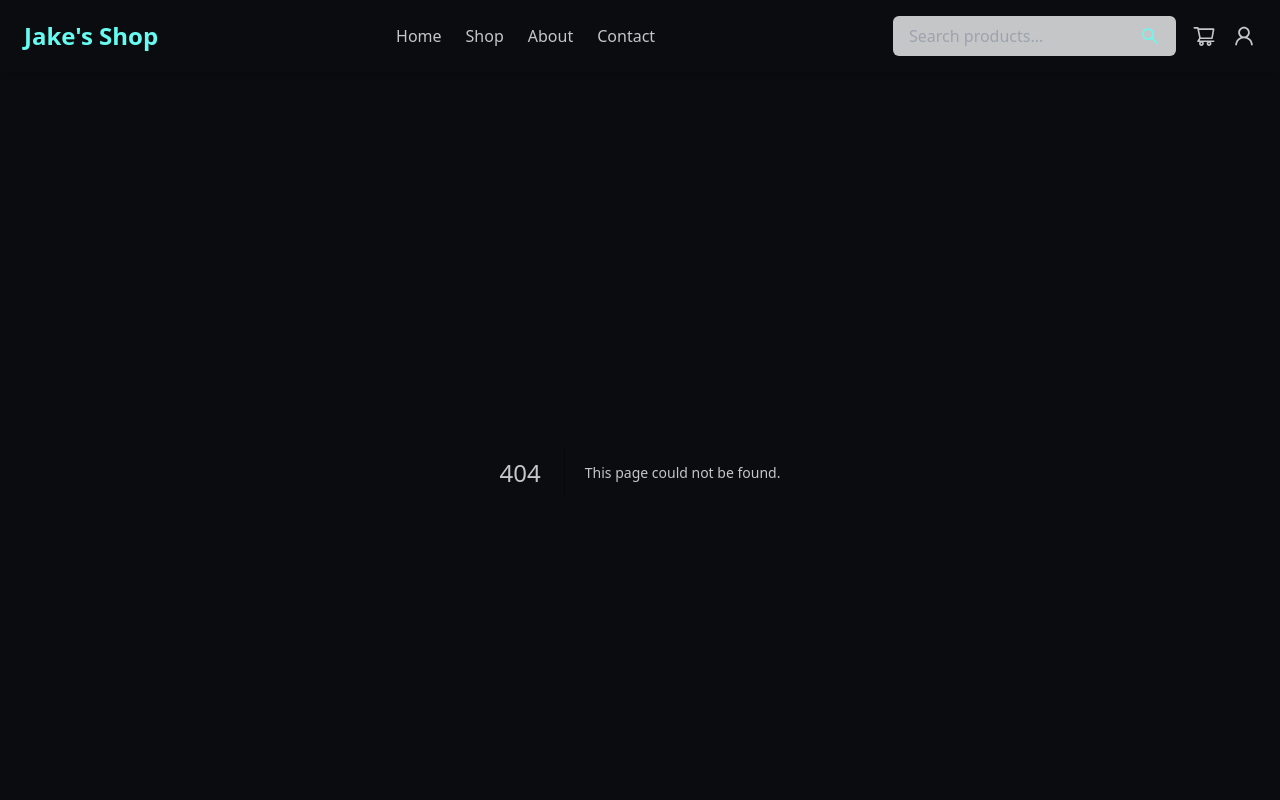
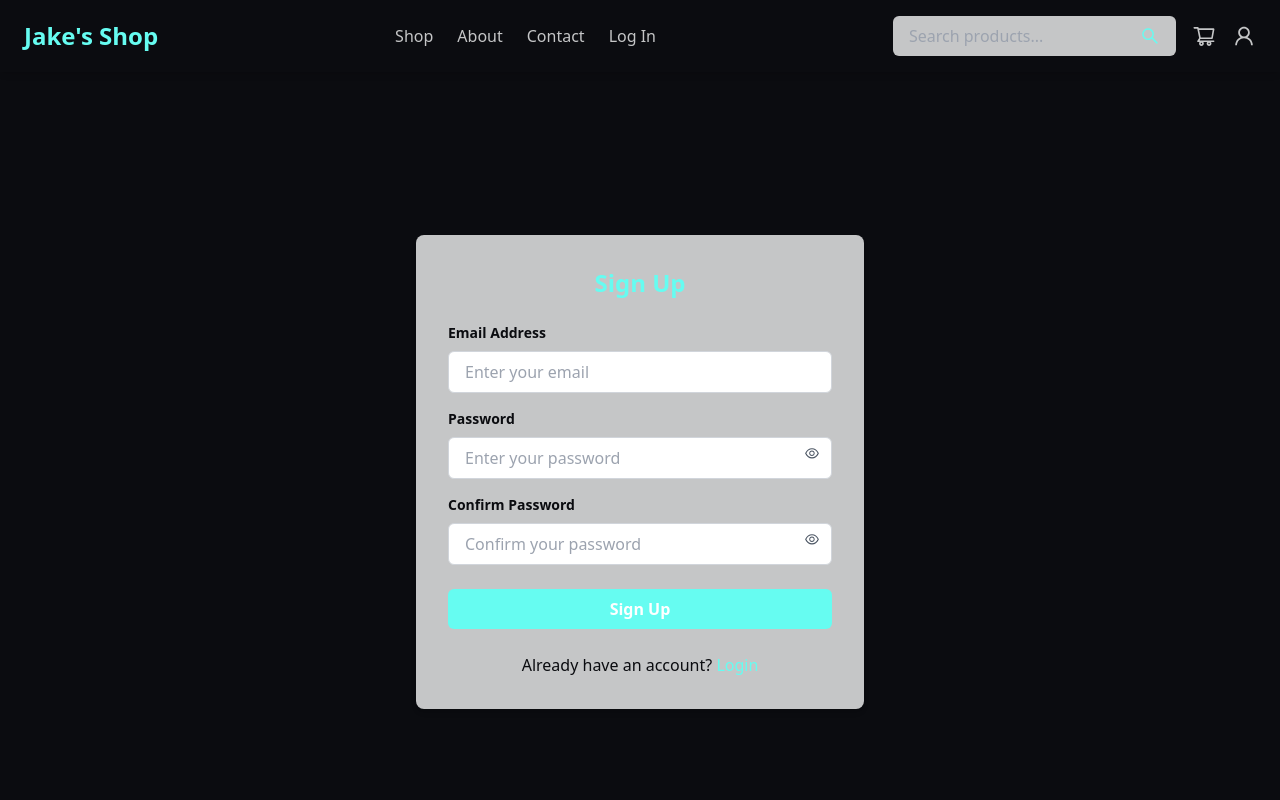
Before and after one commit to JacobSamas/jakes-ecommerce, a Next.js app: page /auth/signup in a window 1280 px wide. Before the commit this address had no page. Shown: the top 800 px of the page. Built offline with nearby package versions, Linux system fonts and the light colour scheme.

Commit message:
feat: add authentication model and redux for state management

```diff
--- /dev/null
+++ b/src/app/auth/login/page.js
@@ -0,0 +1,94 @@
+'use client';
+
+import { useState } from 'react';
+import Link from 'next/link';
+import { useDispatch } from 'react-redux';
+import { login } from '../../redux/slices/authSlice';
+import { toast } from 'react-toastify';
+import { AiOutlineEye, AiOutlineEyeInvisible } from 'react-icons/ai';
+
+export default function LoginPage() {
+  const [email, setEmail] = useState('');
+  const [password, setPassword] = useState('');
+  const [showPassword, setShowPassword] = useState(false);
+
+  const dispatch = useDispatch();
+
+  const handleLogin = (e) => {
+    e.preventDefault();
+
+    if (!email || !password) {
+      toast.error('Please fill in all fields', { theme: 'dark' });
+      return;
+    }
+
+    // Simulated login
+    const user = { email };
+    dispatch(login(user));
+
+    toast.success('Login successful!', { theme: 'dark' });
+  };
+
+  return (
+    <div className="min-h-screen flex items-center justify-center bg-darkBlack text-lightGray">
+      <div className="w-full max-w-md bg-lightGray text-darkBlack rounded-lg shadow-md p-8">
+        <h1 className="text-2xl font-bold text-center mb-6 text-teal">Login</h1>
+        <form onSubmit={handleLogin}>
+          <div className="mb-4">
+            <label className="block text-sm font-bold mb-2" htmlFor="email">
+              Email Address
+            </label>
+            <input
+              id="email"
+              type="email"
+              className="w-full px-4 py-2 border border-gray-300 rounded-md focus:outline-none focus:ring focus:ring-teal focus:border-teal"
+              placeholder="Enter your email"
+              value={email}
+              onChange={(e) => setEmail(e.target.value)}
+            />
+          </div>
+
+          <div className="mb-6 relative">
+            <label className="block text-sm font-bold mb-2" htmlFor="password">
+              Password
+            </label>
+            <input
+              id="password"
+              type={showPassword ? 'text' : 'password'}
+              className="w-full px-4 py-2 border border-gray-300 rounded-md focus:outline-none focus:ring focus:ring-teal focus:border-teal"
+              placeholder="Enter your password"
+              value={password}
+              onChange={(e) => setPassword(e.target.value)}
+            />
+            <div
+              className="absolute top-2/3 right-3 -translate-y-2/3 cursor-pointer"
+              onClick={() => setShowPassword(!showPassword)}
+            >
+              {showPassword ? (
+                <AiOutlineEyeInvisible className="text-gray-600" />
+              ) : (
+                <AiOutlineEye className="text-gray-600" />
+              )}
+            </div>
+          </div>
+
+          <button
+            type="submit"
+            className="w-full bg-teal text-white font-bold py-2 rounded-md hover:bg-green transition"
+          >
+            Login
+          </button>
+        </form>
+
+        <div className="mt-6 text-center">
+          <p>
+            Don&apos;t have an account?{' '}
+            <Link href="/auth/signup" className="text-teal hover:underline">
+              Sign Up
+            </Link>
+          </p>
+        </div>
+      </div>
+    </div>
+  );
+}
--- /dev/null
+++ b/src/app/auth/signup/page.js
@@ -0,0 +1,118 @@
+'use client';
+
+import { useState } from 'react';
+import Link from 'next/link';
+import { toast } from 'react-toastify';
+import { AiOutlineEye, AiOutlineEyeInvisible } from 'react-icons/ai';
+
+export default function SignupPage() {
+  const [email, setEmail] = useState('');
+  const [password, setPassword] = useState('');
+  const [confirmPassword, setConfirmPassword] = useState('');
+  const [showPassword, setShowPassword] = useState(false);
+  const [showConfirmPassword, setShowConfirmPassword] = useState(false);
+
+  const handleSignup = (e) => {
+    e.preventDefault();
+
+    if (!email || !password || !confirmPassword) {
+      toast.error('Please fill in all fields', { theme: 'dark' });
+      return;
+    }
+
+    if (password !== confirmPassword) {
+      toast.error('Passwords do not match', { theme: 'dark' });
+      return;
+    }
+
+    // Simulate signup success
+    toast.success('Signup successful!', { theme: 'dark' });
+  };
+
+  return (
+    <div className="min-h-screen flex items-center justify-center bg-darkBlack text-lightGray">
+      <div className="w-full max-w-md bg-lightGray text-darkBlack rounded-lg shadow-md p-8">
+        <h1 className="text-2xl font-bold text-center mb-6 text-teal">Sign Up</h1>
+        <form onSubmit={handleSignup}>
+          <div className="mb-4">
+            <label className="block text-sm font-bold mb-2" htmlFor="email">
+              Email Address
+            </label>
+            <input
+              id="email"
+              type="email"
+              className="w-full px-4 py-2 border border-gray-300 rounded-md focus:outline-none focus:ring focus:ring-teal focus:border-teal"
+              placeholder="Enter your email"
+              value={email}
+              onChange={(e) => setEmail(e.target.value)}
+            />
+          </div>
+
+          <div className="mb-4 relative">
+            <label className="block text-sm font-bold mb-2" htmlFor="password">
+              Password
+            </label>
+            <input
+              id="password"
+              type={showPassword ? 'text' : 'password'}
+              className="w-full px-4 py-2 border border-gray-300 rounded-md focus:outline-none focus:ring focus:ring-teal focus:border-teal"
+              placeholder="Enter your password"
+              value={password}
+              onChange={(e) => setPassword(e.target.value)}
+            />
+            <div
+              className="absolute top-2/3 right-3 -translate-y-2/3 cursor-pointer"
+              onClick={() => setShowPassword(!showPassword)}
+            >
+              {showPassword ? (
+                <AiOutlineEyeInvisible className="text-gray-600" />
+              ) : (
+                <AiOutlineEye className="text-gray-600" />
+              )}
+            </div>
+          </div>
+
+          <div className="mb-6 relative">
+            <label className="block text-sm font-bold mb-2" htmlFor="confirmPassword">
+              Confirm Password
+            </label>
+            <input
+              id="confirmPassword"
+              type={showConfirmPassword ? 'text' : 'password'}
+              className="w-full px-4 py-2 border border-gray-300 rounded-md focus:outline-none focus:ring focus:ring-teal focus:border-teal"
+              placeholder="Confirm your password"
+              value={confirmPassword}
+              onChange={(e) => setConfirmPassword(e.target.value)}
+            />
+            <div
+              className="absolute top-2/3 right-3 -translate-y-2/3 cursor-pointer"
+              onClick={() => setShowConfirmPassword(!showConfirmPassword)}
+            >
+              {showConfirmPassword ? (
+                <AiOutlineEyeInvisible className="text-gray-600" />
+              ) : (
+                <AiOutlineEye className="text-gray-600" />
+              )}
+            </div>
+          </div>
+
+          <button
+            type="submit"
+            className="w-full bg-teal text-white font-bold py-2 rounded-md hover:bg-green transition"
+          >
+            Sign Up
+          </button>
+        </form>
+
+        <div className="mt-6 text-center">
+          <p>
+            Already have an account?{' '}
+            <Link href="/auth/login" className="text-teal hover:underline">
+              Login
+            </Link>
+          </p>
+        </div>
+      </div>
+    </div>
+  );
+}
--- a/src/app/components/Header.js
+++ b/src/app/components/Header.js
@@ -4,11 +4,20 @@ import { useState } from 'react';
 import Link from 'next/link';
 import { AiOutlineMenu, AiOutlineShoppingCart, AiOutlineSearch, AiOutlineUser } from 'react-icons/ai';
 import MobileOverlay from './MobileOverlay';
-import { useSelector } from 'react-redux';
+import { useSelector, useDispatch } from 'react-redux';
+import { logout } from '../redux/slices/authSlice';
+import { toast } from 'react-toastify';
 
 export default function Header() {
   const [isMenuOpen, setIsMenuOpen] = useState(false);
   const totalQuantity = useSelector((state) => state.cart.totalQuantity);
+  const { isAuthenticated } = useSelector((state) => state.auth);
+  const dispatch = useDispatch();
+
+  const handleLogout = () => {
+    dispatch(logout());
+    toast.success('Logged out successfully!', { theme: 'dark' });
+  };
 
   return (
     <header className="bg-darkBlack text-lightGray shadow-md sticky top-0 z-50">
@@ -28,7 +37,7 @@ export default function Header() {
                 </span>
               )}
             </Link>
-            <Link href="/profile" className="hover:text-teal transition">
+            <Link href={isAuthenticated ? '/profile' : '/auth/login'} className="hover:text-teal transition">
               <AiOutlineUser size={24} />
             </Link>
             <button
@@ -42,9 +51,6 @@ export default function Header() {
 
         {/* Desktop Navigation */}
         <nav className="hidden lg:flex space-x-6">
-          <Link href="/" className="hover:text-teal transition">
-            Home
-          </Link>
           <Link href="/shop" className="hover:text-teal transition">
             Shop
           </Link>
@@ -54,6 +60,18 @@ export default function Header() {
           <Link href="/contact" className="hover:text-teal transition">
             Contact
           </Link>
+          {isAuthenticated ? (
+            <button
+              className="hover:text-teal transition"
+              onClick={handleLogout}
+            >
+              Log Out
+            </button>
+          ) : (
+            <Link href="/auth/login" className="hover:text-teal transition">
+              Log In
+            </Link>
+          )}
         </nav>
 
         {/* Search Bar and Icons (Desktop) */}
@@ -77,7 +95,7 @@ export default function Header() {
                 </span>
               )}
             </Link>
-            <Link href="/profile" className="hover:text-teal transition">
+            <Link href={isAuthenticated ? '/profile' : '/auth/login'} className="hover:text-teal transition">
               <AiOutlineUser size={24} />
             </Link>
           </div>
--- a/src/app/components/MobileOverlay.js
+++ b/src/app/components/MobileOverlay.js
@@ -2,8 +2,20 @@
 
 import Link from 'next/link';
 import { AiOutlineClose } from 'react-icons/ai';
+import { useSelector, useDispatch } from 'react-redux';
+import { logout } from '../redux/slices/authSlice';
+import { toast } from 'react-toastify';
 
 export default function MobileOverlay({ closeMenu }) {
+  const { isAuthenticated } = useSelector((state) => state.auth);
+  const dispatch = useDispatch();
+
+  const handleLogout = () => {
+    dispatch(logout());
+    toast.success('Logged out successfully!', { theme: 'dark' });
+    closeMenu(); // Close menu after logout
+  };
+
   return (
     <div
       className="fixed inset-0 flex justify-end z-50"
@@ -43,6 +55,26 @@ export default function MobileOverlay({ closeMenu }) {
             Contact
           </Link>
         </nav>
+
+        {/* Login/Logout */}
+        <div className="mt-auto">
+          {isAuthenticated ? (
+            <button
+              onClick={handleLogout}
+              className="w-full text-center text-teal font-bold py-2 hover:underline transition"
+            >
+              Log Out
+            </button>
+          ) : (
+            <Link
+              href="/auth/login"
+              onClick={closeMenu}
+              className="block text-center text-teal font-bold py-2 hover:underline transition"
+            >
+              Log In
+            </Link>
+          )}
+        </div>
       </div>
     </div>
   );
--- /dev/null
+++ b/src/app/redux/slices/authSlice.js
@@ -0,0 +1,24 @@
+import { createSlice } from '@reduxjs/toolkit';
+
+const initialState = {
+  user: null, // User object
+  isAuthenticated: false, // Authentication status
+};
+
+const authSlice = createSlice({
+  name: 'auth',
+  initialState,
+  reducers: {
+    login(state, action) {
+      state.user = action.payload; // Store user details
+      state.isAuthenticated = true;
+    },
+    logout(state) {
+      state.user = null; // Clear user details
+      state.isAuthenticated = false;
+    },
+  },
+});
+
+export const { login, logout } = authSlice.actions;
+export default authSlice.reducer;
--- a/src/app/redux/store.js
+++ b/src/app/redux/store.js
@@ -1,8 +1,11 @@
 import { configureStore } from '@reduxjs/toolkit';
 import cartReducer from './slices/cartSlice';
+import authReducer from './slices/authSlice';
+
 
 export const store = configureStore({
   reducer: {
     cart: cartReducer,
+    auth: authReducer,
   },
 });
```
